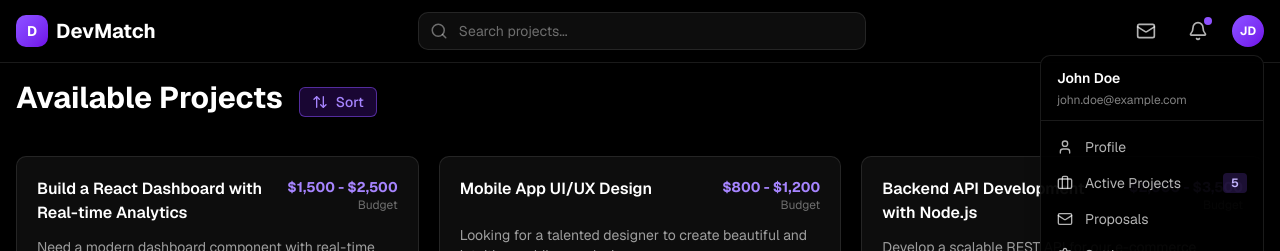
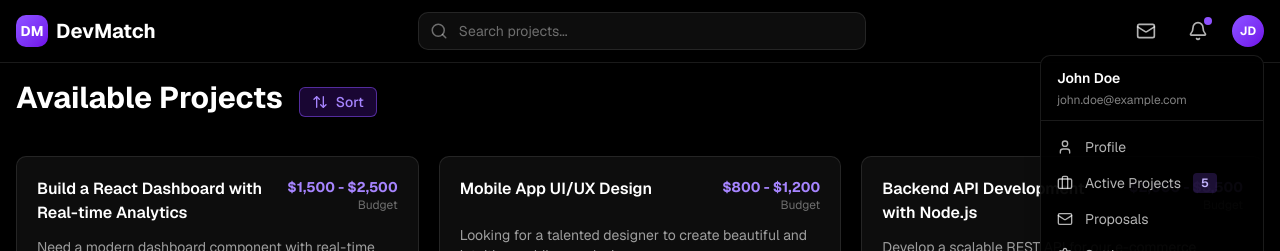
Before and after one commit to VencentDev/DevMatch, a Next.js app in the folder frontend/: page /feed in a window 1280 px wide. Both pictures are taken after a click on the button "JD". Shown: the top 251 px of the page. Built offline with nearby package versions, Linux system fonts and the light colour scheme.

Commit message:
fix modal form

```diff
--- a/frontend/src/app/components/account-header.tsx
+++ b/frontend/src/app/components/account-header.tsx
@@ -49,12 +49,15 @@ export default function AccountHeader() {
 			<div className="max-w-7xl mx-auto px-4 py-3 flex items-center justify-between gap-4">
 				{/* Left Section - Logo */}
 				<div className="flex items-center gap-6 min-w-fit">
+          <a href="/feed">
 					<div className="flex items-center gap-2 font-bold text-xl text-white">
+
 						<div className="w-8 h-8 bg-linear-to-br from-violet-500 to-violet-700 rounded-lg flex items-center justify-center text-white text-sm font-bold">
-							D
+							DM
 						</div>
 						<span className="hidden sm:inline">DevMatch</span>
 					</div>
+          </a>
 				</div>
 
 				{/* Center Section - Search */}
@@ -126,15 +129,19 @@ export default function AccountHeader() {
 										<span>Profile</span>
 									</button>
 
-									<button className="w-full px-4 py-2 flex items-center justify-between text-white/70 hover:text-white hover:bg-white/5 transition-colors text-sm group">
-										<div className="flex items-center gap-3">
-											<Briefcase size={16} />
-											<span>Active Projects</span>
-										</div>
-										<span className="bg-violet-500/20 text-violet-300 px-2 py-0.5 rounded text-xs font-semibold group-hover:bg-violet-500/30 transition-colors">
+									<a
+										href="/active-projects"
+										className="w-full px-4 py-2 flex items-center gap-3 text-white/70 hover:text-white hover:bg-white/5 transition-colors text-sm"
+									>
+										<Briefcase size={16} />
+										<span>Active Projects</span>
+                    <span className="bg-violet-500/20 text-violet-300 px-2 py-0.5 rounded text-xs font-semibold group-hover:bg-violet-500/30 transition-colors">
 											5
 										</span>
-									</button>
+									</a>
+
+
+
 
 									<a
 										href="/proposals"
--- a/frontend/src/app/components/feed/project-modal.tsx
+++ b/frontend/src/app/components/feed/project-modal.tsx
@@ -175,6 +175,7 @@ export function ProjectProposalModal({
                   placeholder="Describe your proposal..."
                   className="w-full bg-black/60 border border-violet-500/30 rounded-sm px-2 py-1.5 text-xs text-white placeholder-white/40 focus:outline-none focus:border-violet-500/60 focus:ring-1 focus:ring-violet-500/30 resize-none"
                   rows={3}
+                  required
                 />
               </div>
 
@@ -189,6 +190,7 @@ export function ProjectProposalModal({
                     onChange={(e) => setProposedBudget(e.target.value)}
                     placeholder="Enter budget"
                     className="w-full min-w-0 bg-black/60 border border-violet-500/30 rounded-sm px-2 py-1.5 text-xs text-white placeholder-white/40 focus:outline-none focus:border-violet-500/60 focus:ring-1 focus:ring-violet-500/30"
+                    required
                   />
                 </div>
               </div>
@@ -197,7 +199,7 @@ export function ProjectProposalModal({
             <Button
               onClick={handleSubmitProposal}
               className="w-full bg-violet-600 hover:bg-violet-700 text-white font-medium text-xs py-4 rounded-sm flex items-center justify-center gap-2 transition-colors mt-2"
-							disabled={submitted}
+              disabled={submitted || !proposalDescription.trim() || !proposedBudget.trim()}
             >
               {submitted ? "✓ Sent" : "Send Proposal"}
               {!submitted && <Send size={14} />}
```
Lines whose indentation alone changed are shown as unchanged.
